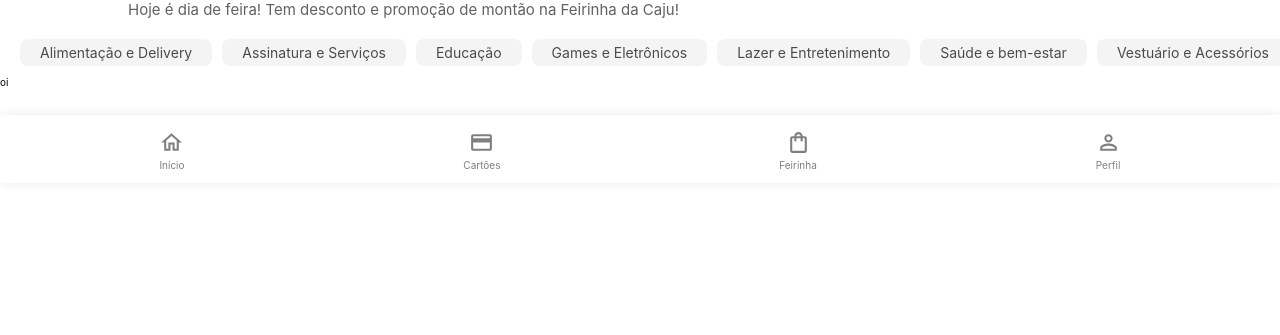
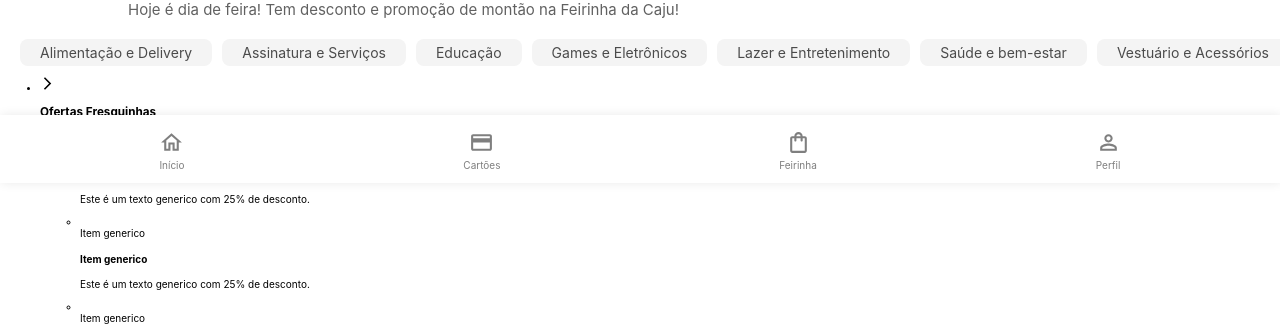
Before and after one commit to luanafront/clone-CAJU, a React (Create React App) app: page /market in a window 1280 px wide. Shown: the part 617-952 px from the top of the page. Before the commit the page ends 800 px from the top, so only its background shows below. Built offline with nearby package versions, Linux system fonts and the light colour scheme.

Commit message:
market filter bug fix

```diff
--- /dev/null
+++ b/src/components/atoms/marketItemChildren/index.jsx
@@ -0,0 +1,18 @@
+import React from "react";
+
+const MarketItemChildren = ({item}) => {
+    return (
+        <li>
+            <picture>
+                <img src={item.img} alt=""/>
+                <figcaption>{item.title}</figcaption>
+            </picture>
+            <div>
+                <h4>{item.title}</h4>
+                <p>{item.text}</p>
+            </div>
+        </li>
+    )
+}
+
+export default MarketItemChildren
--- /dev/null
+++ b/src/components/atoms/marketItemFather/index.jsx
@@ -0,0 +1,23 @@
+import React from "react";
+import MarketItemChildren from "../marketItemChildren";
+
+const MarketItemFather = ({item}) => {
+    return (
+        <li>
+            <div>
+            <item.Icon/>
+            </div>
+            <h3>{item.label}</h3>
+            <ul>
+                {
+                    item.itens.map((marketItem, index) => {
+                        return (
+                           <MarketItemChildren key={index} item={marketItem} />
+                        )
+                    })
+                }
+            </ul>
+        </li>
+    )
+}
+export default MarketItemFather
--- a/src/components/molecules/marketFilters/index.jsx
+++ b/src/components/molecules/marketFilters/index.jsx
@@ -4,14 +4,20 @@ import filters from "./filters";
 import "./index.css"
 
 const MarketFilters = ({scroll, subScroll}) => {
+    let limitSubScroll = -63
     return (
-        <ul id="marketFilters" className={`marketFilters ${scroll < 1 && subScroll < 1 ? "marketFilterFixed" : ""}`}>
+        <>
+            {
+               (scroll < 1 && subScroll < limitSubScroll) && <div style={{height:50}}></div>
+            }
+            <ul id="marketFilters" className={`marketFilters ${scroll < 1 && subScroll < limitSubScroll ? "marketFilterFixed" : ""}`}>
                 {filters.map((filter, index)=> {
                     return (
                         <MarketFilter key={index} content={filter}/>
                     )
                 })}
             </ul>
+        </>
     )
 }
 
--- /dev/null
+++ b/src/components/molecules/marketItens/index.jsx
@@ -0,0 +1,19 @@
+import React from "react";
+import marketItens from "./marketItens";
+import MarketItemFather from "../../atoms/marketItemFather";
+
+const MarketItem = () => {
+    return (
+        <ul>
+            {
+              marketItens.map((item, index) => {
+                return (
+                   <MarketItemFather key={index} item={item}/>
+                )
+              })
+            }
+        </ul>
+    )
+}
+
+export default MarketItem
--- /dev/null
+++ b/src/components/molecules/marketItens/marketItens.js
@@ -0,0 +1,162 @@
+import ArrowForwardIosIcon from '@mui/icons-material/ArrowForwardIos';
+
+
+const marketItens = [
+    {
+        Icon: ArrowForwardIosIcon,
+        label: "Ofertas Fresquinhas",
+        itens: [
+            {
+                img: "",
+                title: "Item generico",
+                text: "Este é um texto generico com 25% de desconto."
+            },
+            {
+                img: "",
+                title: "Item generico",
+                text: "Este é um texto generico com 25% de desconto."
+            },
+            {
+                img: "",
+                title: "Item generico",
+                text: "Este é um texto generico com 25% de desconto."
+            },
+            {
+                img: "",
+                title: "Item generico",
+                text: "Este é um texto generico com 25% de desconto."
+            },
+            {
+                img: "",
+                title: "Item generico",
+                text: "Este é um texto generico com 25% de desconto."
+            },
+        ]
+    },
+    {
+        Icon: ArrowForwardIosIcon,
+        label: "Ofertas Fresquinhas",
+        itens: [
+            {
+                img: "",
+                title: "Item generico",
+                text: "Este é um texto generico com 25% de desconto."
+            },
+            {
+                img: "",
+                title: "Item generico",
+                text: "Este é um texto generico com 25% de desconto."
+            },
+            {
+                img: "",
+                title: "Item generico",
+                text: "Este é um texto generico com 25% de desconto."
+            },
+            {
+                img: "",
+                title: "Item generico",
+                text: "Este é um texto generico com 25% de desconto."
+            },
+            {
+                img: "",
+                title: "Item generico",
+                text: "Este é um texto generico com 25% de desconto."
+            },
+        ]
+    },
+    {
+        Icon: ArrowForwardIosIcon,
+        label: "Ofertas Fresquinhas",
+        itens: [
+            {
+                img: "",
+                title: "Item generico",
+                text: "Este é um texto generico com 25% de desconto."
+            },
+            {
+                img: "",
+                title: "Item generico",
+                text: "Este é um texto generico com 25% de desconto."
+            },
+            {
+                img: "",
+                title: "Item generico",
+                text: "Este é um texto generico com 25% de desconto."
+            },
+            {
+                img: "",
+                title: "Item generico",
+                text: "Este é um texto generico com 25% de desconto."
+            },
+            {
+                img: "",
+                title: "Item generico",
+                text: "Este é um texto generico com 25% de desconto."
+            },
+        ]
+    },
+    {
+        Icon: ArrowForwardIosIcon,
+        label: "Ofertas Fresquinhas",
+        itens: [
+            {
+                img: "",
+                title: "Item generico",
+                text: "Este é um texto generico com 25% de desconto."
+            },
+            {
+                img: "",
+                title: "Item generico",
+                text: "Este é um texto generico com 25% de desconto."
+            },
+            {
+                img: "",
+                title: "Item generico",
+                text: "Este é um texto generico com 25% de desconto."
+            },
+            {
+                img: "",
+                title: "Item generico",
+                text: "Este é um texto generico com 25% de desconto."
+            },
+            {
+                img: "",
+                title: "Item generico",
+                text: "Este é um texto generico com 25% de desconto."
+            },
+        ]
+    },
+    {
+        Icon: ArrowForwardIosIcon,
+        label: "Ofertas Fresquinhas",
+        itens: [
+            {
+                img: "",
+                title: "Item generico",
+                text: "Este é um texto generico com 25% de desconto."
+            },
+            {
+                img: "",
+                title: "Item generico",
+                text: "Este é um texto generico com 25% de desconto."
+            },
+            {
+                img: "",
+                title: "Item generico",
+                text: "Este é um texto generico com 25% de desconto."
+            },
+            {
+                img: "",
+                title: "Item generico",
+                text: "Este é um texto generico com 25% de desconto."
+            },
+            {
+                img: "",
+                title: "Item generico",
+                text: "Este é um texto generico com 25% de desconto."
+            },
+        ]
+    },
+]
+
+export default marketItens
--- a/src/components/organism/market/marketCentral/index.jsx
+++ b/src/components/organism/market/marketCentral/index.jsx
@@ -1,10 +1,12 @@
 import React from "react";
+import MarketItem from "../../../molecules/marketItens";
 import "./index.css";
+
 
 const MarketCentral = () => {
     return (
         <main>
-            oi
+            <MarketItem/>
         </main>
     )
 }
```
Lines whose indentation alone changed are shown as unchanged.
